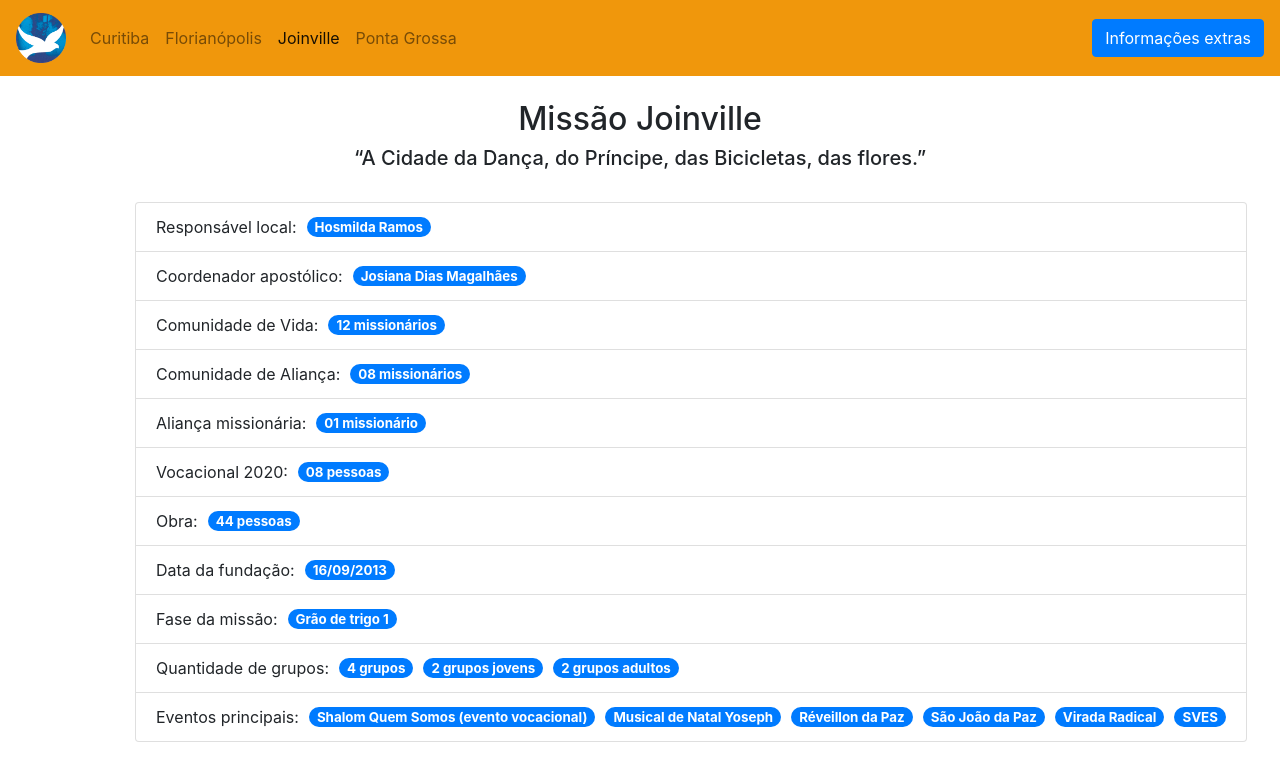
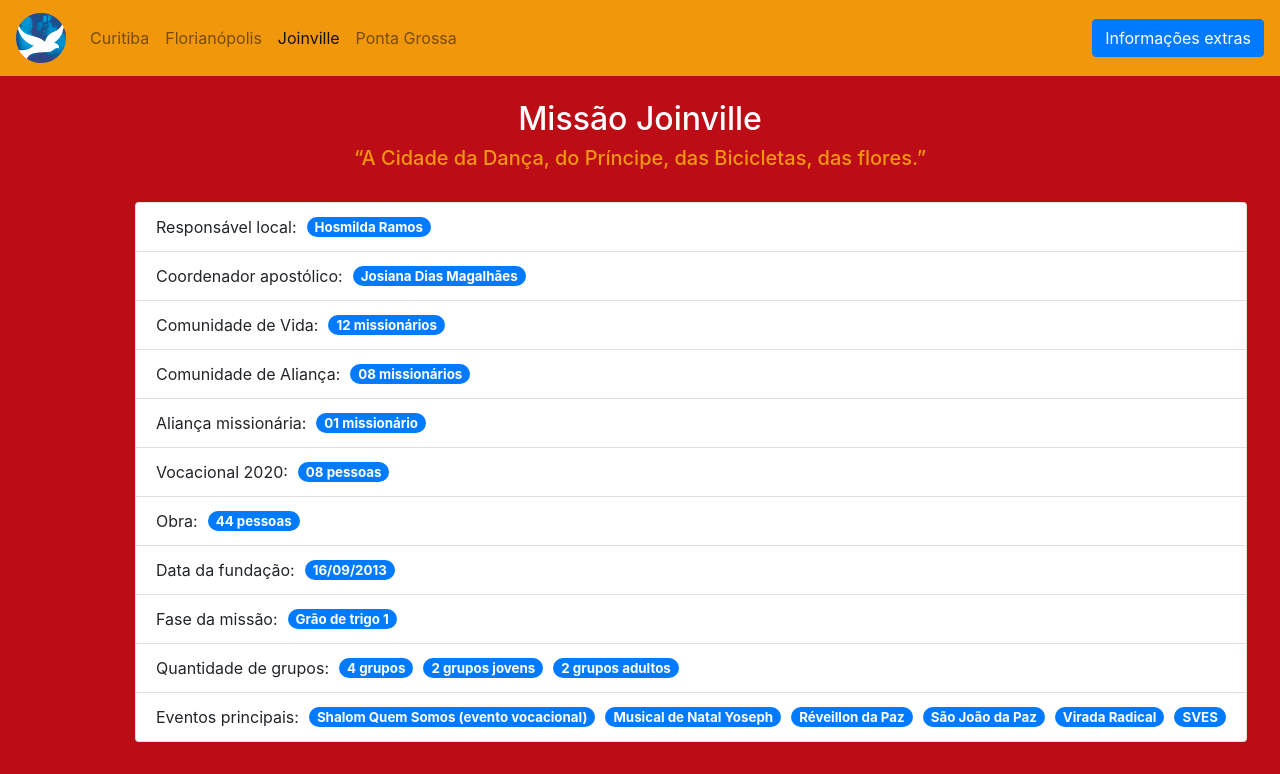
Before and after one commit to SamuelAraujoRibeiro/vocacional, a plain HTML site: page missoes/joinville.html in a window 1280 px wide. Shown: the top 774 px of the page. Drawn offline with nearby package versions, Linux system fonts and the light colour scheme.

Commit message:
Add files via upload

```diff
--- a/css/curitiba.css
+++ b/css/curitiba.css
@@ -1,3 +1,17 @@
+body {
+	background-color: #bc0c15;
+}
+
+h2 {
+	text-align: center;
+	color: white;
+}
+
+h5 {
+	text-align: center;
+	color: #f0970c;
+}
+
 .navbar-brand {
 	width: 50px;
 	height: 60px;
--- a/css/florianopolis.css
+++ b/css/florianopolis.css
@@ -1,10 +1,17 @@
+body {
+	background-color: #bc0c15;
+}
+
 h2 {
 	text-align: center;
+	color: white;
 }
 
 h5 {
 	text-align: center;
+	color: #f0970c;
 }
+
 .navbar-brand {
 	width: 50px;
 	height: 60px;
--- a/css/joinville.css
+++ b/css/joinville.css
@@ -1,9 +1,15 @@
+body {
+	background-color: #bc0c15;
+}
+
 h2 {
 	text-align: center;
+	color: white;
 }
 
 h5 {
 	text-align: center;
+	color: #f0970c;
 }
 
 .navbar-brand {
--- a/css/ponta_grossa.css
+++ b/css/ponta_grossa.css
@@ -1,3 +1,17 @@
+body {
+	background-color: #bc0c15;
+}
+
+h2 {
+	text-align: center;
+	color: white;
+}
+
+h5 {
+	text-align: center;
+	color: #f0970c;
+}
+
 .navbar-brand {
 	width: 50px;
 	height: 60px;
--- a/css/south.css
+++ b/css/south.css
@@ -1,6 +1,5 @@
 body {
 	background-color: #bc0c15;
-	font-family: ;
 }
 
 .navbar-brand {
```
